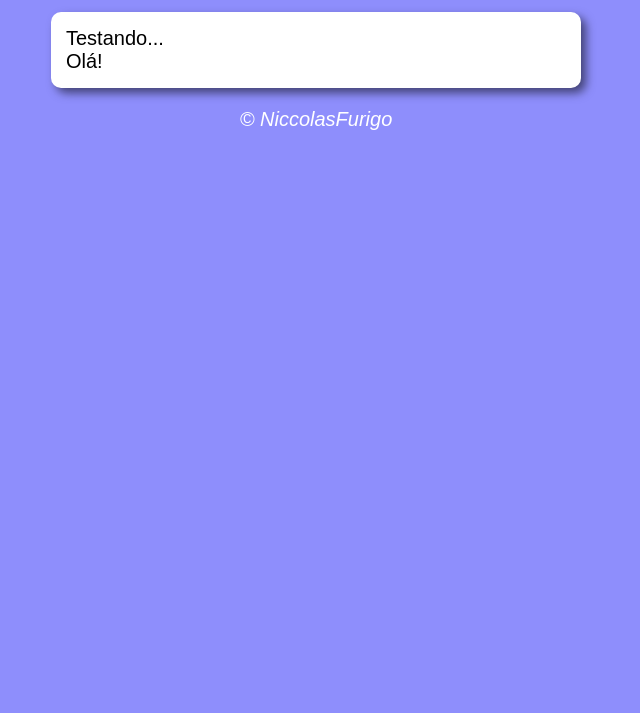
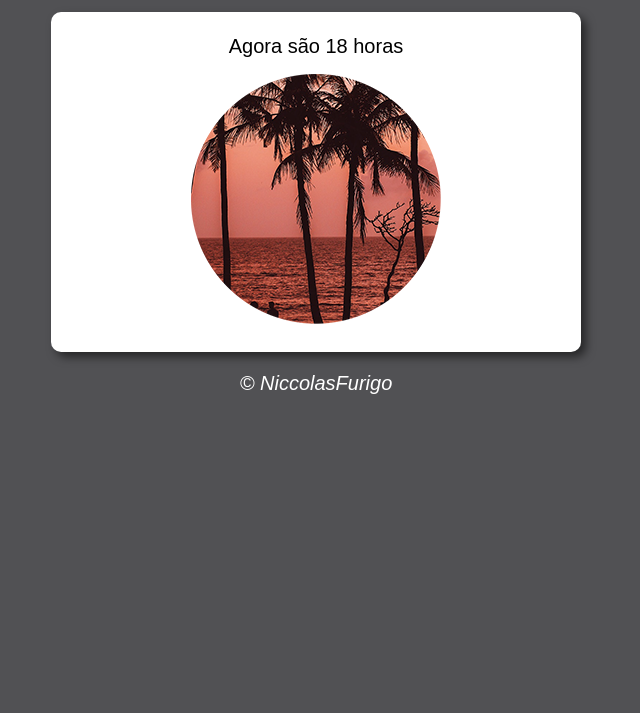
Before and after one commit to NiccolasFurigo/javascript-projeto, a plain HTML site: page pratica001/index.html in a window 1280 px wide. Shown: the part 87-800 px from the top of the page, without its empty margins (324-964 px from the left). Drawn offline with Linux system fonts and the light colour scheme.

Commit message:
aplicação do JavaScript

```diff
--- a/pratica001/index.html
+++ b/pratica001/index.html
@@ -4,19 +4,19 @@
     <meta charset="UTF-8">
     <meta http-equiv="X-UA-Compatible" content="IE=edge">
     <meta name="viewport" content="width=device-width, initial-scale=1.0">
-    <title>Modelo de Exercício</title>
+    <title>Hora</title>
     <link rel="stylesheet" href="style.css">
 </head>
-<body>
+<body onload="carregar()">
     <header>
-        <h1>Título</h1>
+        <h1>Hora do Dia</h1>
     </header>
     <section>
-        <div>
-            Testando...
+        <div id="msg">
+            Aqui vai aparecer a mensagem...
         </div>
-        <div>
-            Olá!
+        <div id="foto">
+            <img id="imagem" src="manha.png" alt="Foto do dia">
         </div>
     </section>
     <footer>
--- a/pratica001/script.js
+++ b/pratica001/script.js
@@ -1 +1,17 @@
-alert('Olá!')
+function carregar(){
+    var msg = document.getElementById('msg')
+    var img = document.getElementById('imagem')
+    var data = new Date()
+    var hora = data.getHours()
+    msg.innerHTML = `Agora são ${hora} horas`
+    if(hora >= 0 && hora < 12){
+        img.src = "manha.png"
+        document.body.style.background = '#e2cd9f'
+    } else if (hora >= 12 && hora < 18){
+        img.src = "tarde.png"
+        document.body.style.background = '#b9846f'
+    } else {
+        img.src = "noite.png"
+        document.body.style.background = '#515154'
+    }
+}
--- a/pratica001/style.css
+++ b/pratica001/style.css
@@ -2,10 +2,12 @@ body{
     background: rgb(142, 142, 252);
     font: normal 15pt Arial;
 }
+
 header{
     color: white;
     text-align: center;
 }
+
 section{
     background: white;
     border-radius: 10px;
@@ -14,6 +16,12 @@ section{
     margin: auto;
     box-shadow: 5px 5px 10px rgba(0, 0, 0, 0.534);
 }
+
+div{
+    text-align: center;
+    padding: 8px;
+}
+
 footer{
     color: white;
     text-align: center;
```
Also changed, not shown: pratica001/manha.png (added), pratica001/noite.png (added), pratica001/tarde.png (added).
